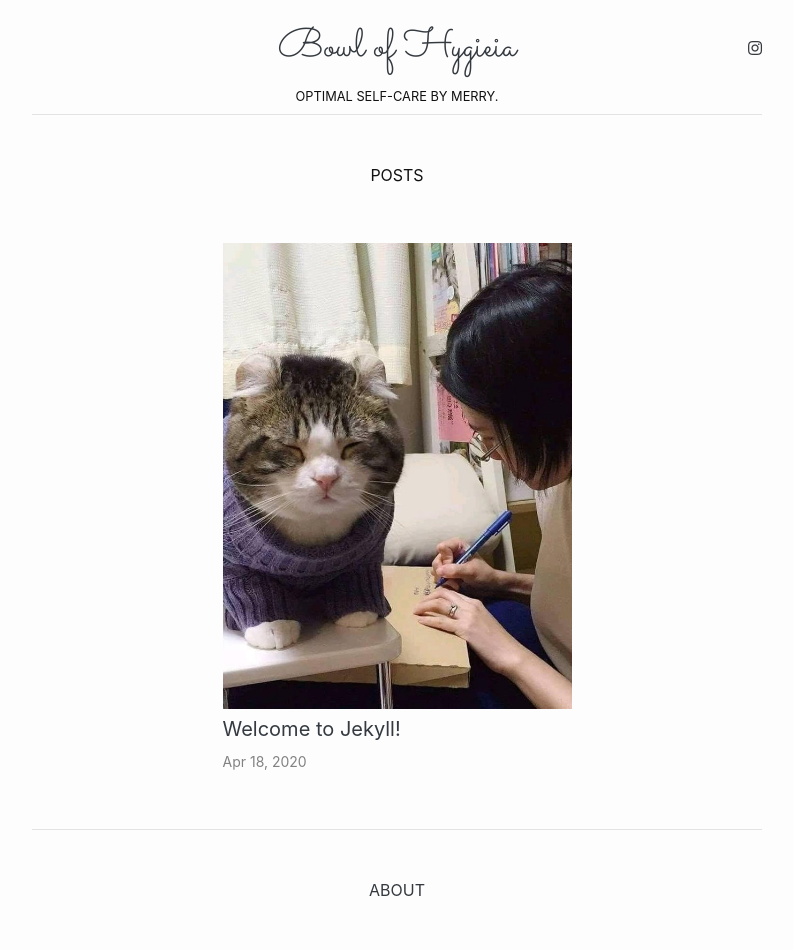
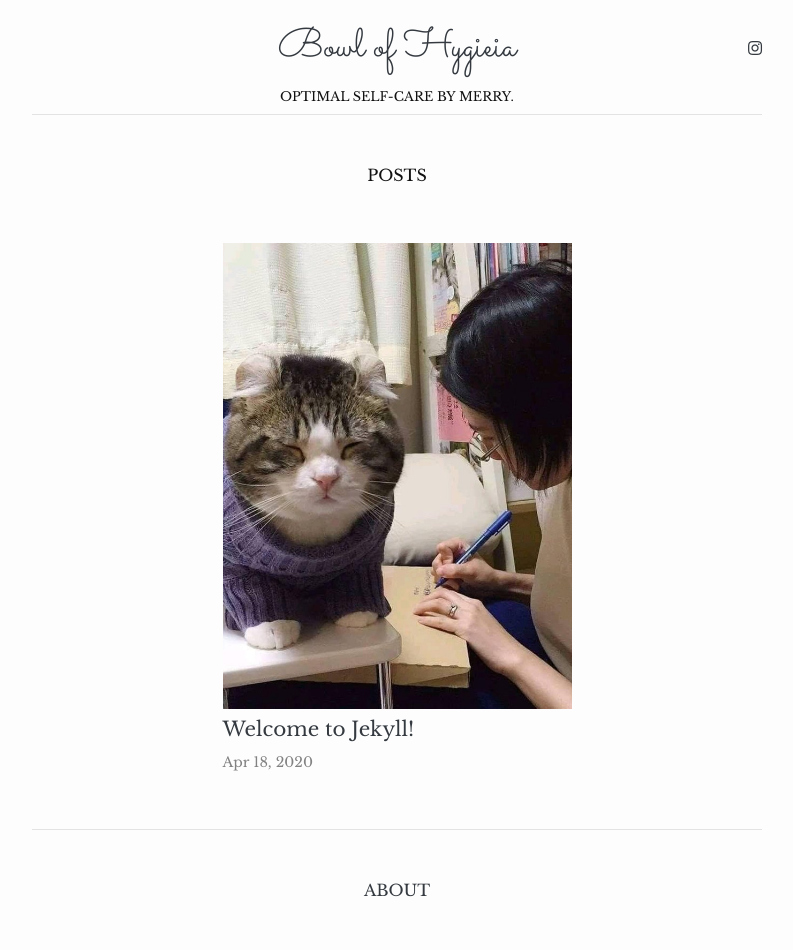
Before and after one commit to ToshiWasabi/Toshi, a Jekyll site: the page built from index.md, in a window 1280 px wide. Shown: the whole page, without its empty margins (243-1036 px from the left). Built offline with Jekyll 4.4.1, drawn with Linux system fonts in a browser that asks for light colours; nearby versions of some CDN libraries.

Commit message:
Made Baskerville default

```diff
--- a/assets/main.scss
+++ b/assets/main.scss
@@ -19,11 +19,6 @@
 }
 
 @font-face {
-  font-family: "BryndanWrite";
-  src: url("BryndanWrite.ttf");
-}
-
-@font-face {
   font-family: "MoonTime";
   src: url("MoonTime-Regular.ttf");
 }
@@ -32,20 +27,12 @@
   font-family: "Sacramento", cursive;
 }
 
-.font-bryndan-write {
-  font-family: "BryndanWrite";
-}
-
-.font-moon-time {
-  font-family: "MoonTime";
-}
-
 .signature {
   font-family: "MoonTime";
   font-size: 60px;
   color: #cdb1b1;
 }
 
-.post {
+body {
   font-family: "LibreBaskerville";
 }
```
